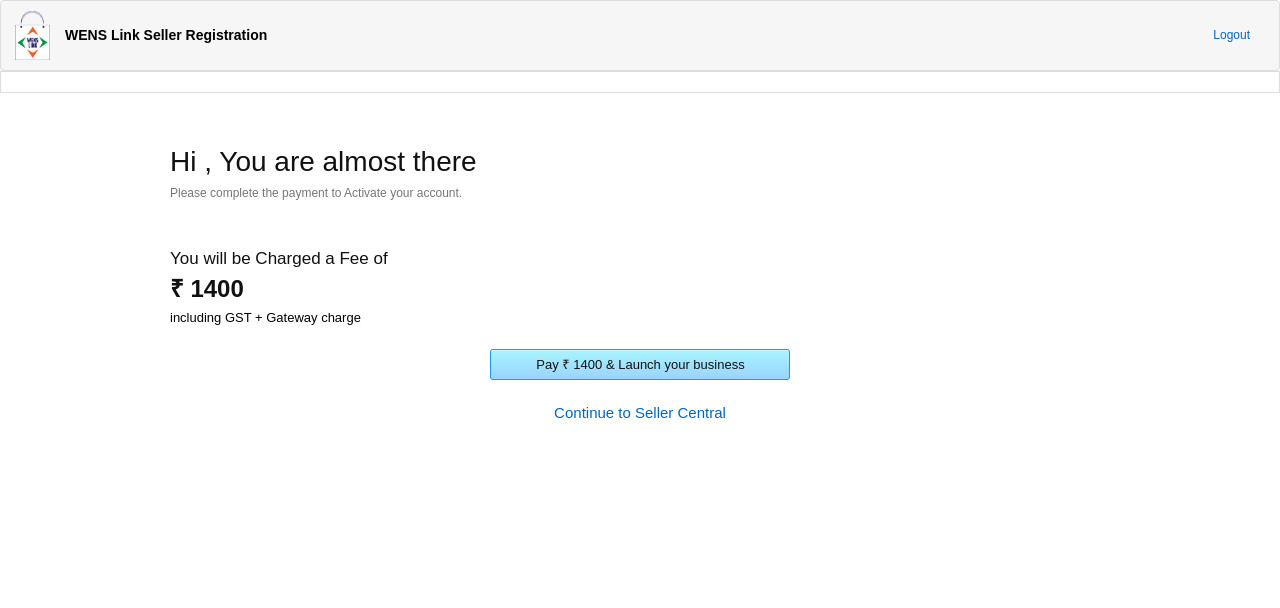
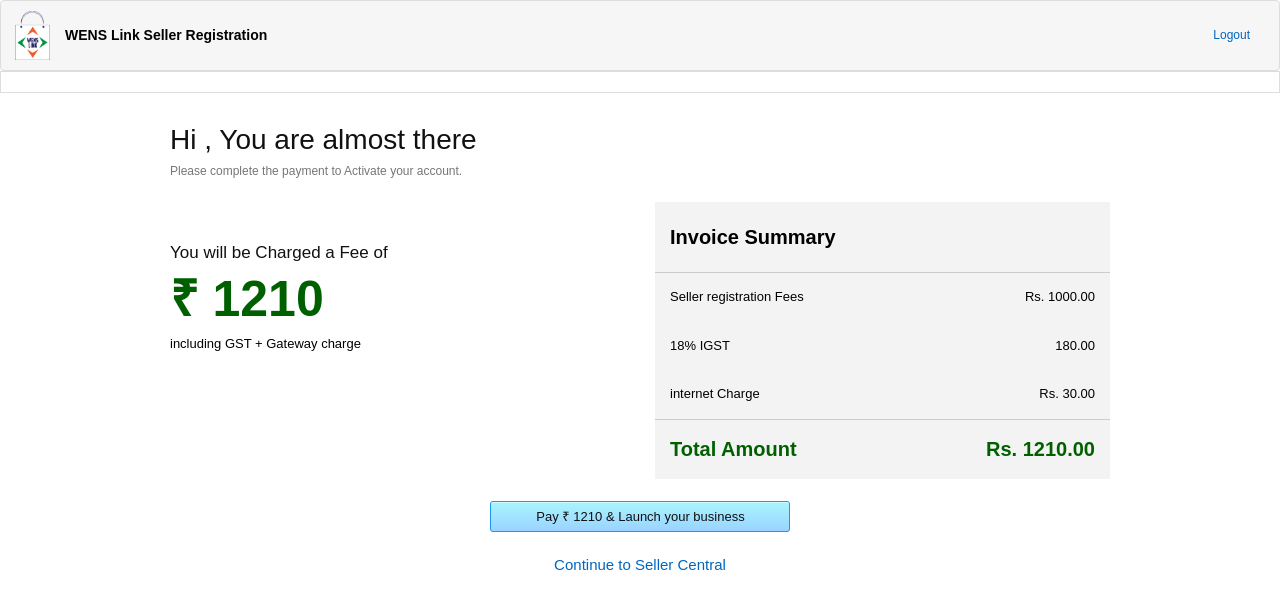
Before and after one commit to dhirusarania/WENS-Link-Seller-Registration, a Nuxt app: page /launch/dashboard in a window 1280 px wide. Shown: the top 608 px of the page. Built offline with nearby package versions, Linux system fonts and the light colour scheme; no server answers; what vue-datetime would draw is missing.

Commit message:
Amount Changed

```diff
--- a/pages/launch/dashboard.vue
+++ b/pages/launch/dashboard.vue
@@ -118,37 +118,59 @@
 
     <div class="a-section single-container">
       <div class="a-section single-main">
-        <div
-          data-ng-controller="greeting-fragment-controller"
-          data-ng-init="init('Greeting_BC_67635828-f378-41af-bc81-b6c1b3b8b032')"
-          data-ng-show="showFragment"
-          class="a-section ng-scope"
-        >
+        <div class="a-section ng-scope">
           <div class="a-section greeting-fragment">
-            <div data-ng-show="onPostLaunchPage" class="a-section a-text-center ng-hide">
+            <div data-ng-show="onPostLaunchPage" class="a-section ng-hide">
               <h1
                 id="post-launch-heading-id"
                 class="a-spacing-none post-launch-font-WENS Link-ember-light a-text-normal hide"
               >You are now an active seller on WENS Link.in</h1>
-            </div>
-            <div data-ng-show="!onPostLaunchPage" class="a-section">
-              <div data-ng-show="!isLaunched" class="a-section">
               <h1
                 class="a-size-extra-large a-spacing-none a-text-normal ng-binding"
               >Hi {{business_name}}, You are almost there</h1>
               <p
                 class="a-spacing-mini a-spacing-top-mini a-size-small a-color-tertiary ng-binding"
               >Please complete the payment to Activate your account.</p>
-
+            </div>
+            <div data-ng-show="!onPostLaunchPage" class="a-section">
+              <div data-ng-show="!isLaunched" class="a-section row">
+                <div data-ng-show="!isLaunched" class="a-section col-sm-6">
                   <h4 style="padding-top: 40px">You will be Charged a Fee of</h4>
-                <h3>₹ {{amount}}</h3>
+                  <h3 style="font-size: 50px!important;color: #006000;">₹ {{amount}}</h3>
                   <p>including GST + Gateway charge</p>
                 </div>
-              <!-- <div data-ng-show="isLaunched" class="a-section ng-hide">
-                <div class="a-box a-alert a-alert-success"><div class="a-box-inner a-alert-container"><i class="a-icon a-icon-alert"></i><div class="a-alert-content ng-binding">
-                    Congratulations, your account is now active.
-                </div></div></div>
-              </div>-->
+                <div class="col-sm-6">
+                  <table class="table">
+                    <thead class="thead-light">
+                      <tr>
+                        <th class="alignment font-weight font-size" style="font-size: 20px;">Invoice Summary</th>
+                        <th class="alignment font-weight font-size"></th>
+                      </tr>
+                    </thead>
+                    <tbody>
+                      <tr>
+                        <td>Seller registration Fees</td>
+                        <td>Rs. 1000.00</td>
+                      </tr>
+                      <tr>
+                        <td>18% IGST</td>
+                        <td>180.00</td>
+                      </tr>
+                      <tr>
+                        <td>internet Charge</td>
+                        <td>Rs. 30.00</td>
+                      </tr>
+                      <tr style="border-top: 1px solid #cccccc;">
+                        <td
+                          class="font-weight"
+                          style="font-size: 20px;font-weight: bold;color: #006000;"
+                        >Total Amount</td>
+                        <td style="font-size: 20px;font-weight: bold;color: #006000;">Rs. 1210.00</td>
+                      </tr>
+                    </tbody>
+                  </table>
+                </div>
+              </div>
             </div>
           </div>
         </div>
@@ -2044,7 +2066,11 @@
 
         <div class="a-section a-spacing-base a-spacing-top-base"></div>
 
-        <form id="payment_form" method="POST" action="https://api.razorpay.com/v1/checkout/embedded">
+        <form
+          id="payment_form"
+          method="POST"
+          action="https://api.razorpay.com/v1/checkout/embedded"
+        >
           <input type="hidden" name="key_id" value="rzp_test_WQij2Xeq6EW9Ty" />
           <input type="hidden" name="order_id" :value="order_id" />
           <input type="hidden" name="name" value="WENS Link" />
@@ -2058,9 +2084,16 @@
             name="notes[shipping address]"
             value="L-16, The Business Centre, 61 Wellfield Road, New Delhi - 110001"
           />
-          <input type="hidden" name="callback_url" value="https://seller.wenslink.com/backend/api/payments/verify" />
+          <input
+            type="hidden"
+            name="callback_url"
+            value="https://seller.wenslink.com/backend/api/payments/verify"
+          />
           <input type="hidden" name="cancel_url" value="https://seller.wenslink.com/launch/failed" />
-          <button id="goToGateway" class="hide a-button a-spacing-top-medium a-button-primary launch-submit">
+          <button
+            id="goToGateway"
+            class="hide a-button a-spacing-top-medium a-button-primary launch-submit"
+          >
             <span class="a-button-inner">
               <input
                 id="launch-main-button-post-launch"
@@ -2215,8 +2248,8 @@ export default {
   data() {
     return {
       business_name: '',
-      amount: 1400,
-      order_id: ""
+      amount: 1210,
+      order_id: ''
     }
   },
 
@@ -2241,13 +2274,11 @@ export default {
   },
   methods: {
     createOrder: function() {
-
       var payload = new FormData()
 
-      payload.append('user' , localStorage.getItem('user_id'))
-      payload.append('amount' , '1440')
-      payload.append('capture' , 1)
-
+      payload.append('user', localStorage.getItem('user_id'))
+      payload.append('amount', this.amount)
+      payload.append('capture', 1)
 
       axios({
         method: 'POST',
@@ -2260,7 +2291,9 @@ export default {
           console.log('response')
           this.order_id = res.data.data.order_id
           console.log(this.order_id)
-          setTimeout(function(){  $('#payment_form').submit() }, 500);
+          setTimeout(function() {
+            $('#payment_form').submit()
+          }, 500)
         })
         .catch(err => {
           console.log('error in request', err)
@@ -2275,4 +2308,30 @@ export default {
 .a-spacing-top-base {
   display: none;
 }
+
+.table > thead,
+table > tbody {
+  background-color: #f3f3f3;
+}
+
+th {
+  color: black;
+}
+
+td {
+  color: black;
+}
+
+.table > thead > tr > th,
+.table > tbody > tr > td {
+  padding: 15px !important;
+}
+
+table > tbody > tr > td:nth-child(even) {
+  text-align: right;
+}
+
+thead tr {
+  border-bottom: 1px solid #cccccc;
+}
 </style>
--- a/pages/launch/failed.vue
+++ b/pages/launch/failed.vue
@@ -8,7 +8,7 @@
 
         <h1 class="card__msg">Payment Failed</h1>
         <h2 class="card__submsg">Please Try Again</h2>
-        <nuxt-link to="/launch/dashboard">Back<nuxt-link>
+        <nuxt-link to="/launch/dashboard">Back</nuxt-link>
       </div>
     </div>
   </div>
--- a/pages/launch/success.vue
+++ b/pages/launch/success.vue
@@ -8,8 +8,9 @@
 
         <h1 class="card__msg">Payment Complete</h1>
         <h2 class="card__submsg">Welcome to WENS Link</h2>
-        <nuxt-link to="/login">HOME<nuxt-link>
+        <nuxt-link to="/login">HOME</nuxt-link>
       </div>
+
     </div>
   </div>
 </template>
```
Lines whose indentation alone changed are shown as unchanged.
